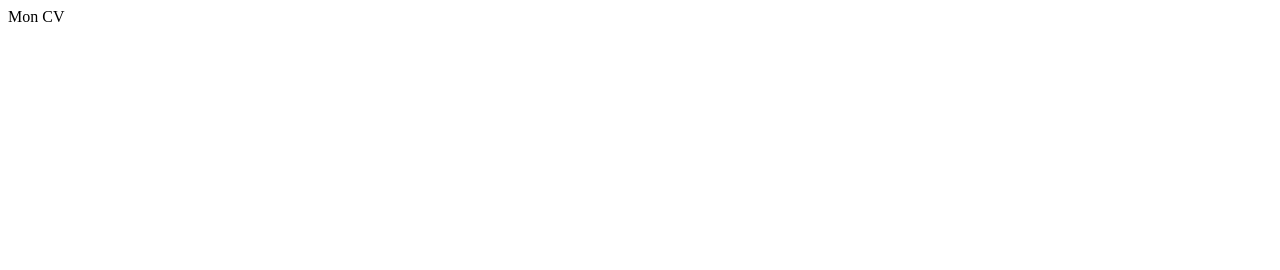
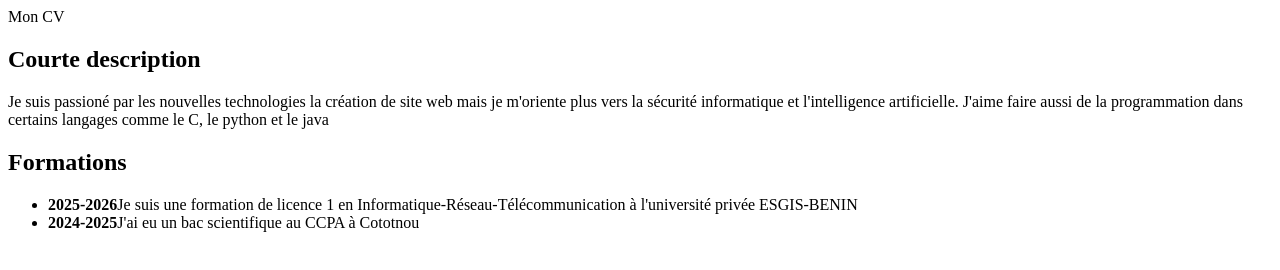
Before and after one commit to gbaguidimarieangebg-code/mon-cv, a plain HTML site: page index.html in a window 1280 px wide. Drawn offline with Linux system fonts and the light colour scheme.

Commit message:
mise en place de la section formation

```diff
--- a/index.html
+++ b/index.html
@@ -7,3 +7,18 @@
     <title>Mon CV</title>
     <link rel="stylesheet" href="style.css"
 </head>
+
+<!--Section Description-->
+<section>
+    <h2>Courte description</h2>
+    <p>Je suis passioné par les nouvelles technologies la création de site web mais je m'oriente plus vers la sécurité informatique et l'intelligence artificielle. J'aime faire aussi de la programmation dans certains langages comme le C, le python et le java </p>
+</section>
+
+<!--Section Formations-->
+<section>
+    <h2>Formations</h2>
+    <ul>
+        <li><strong>2025-2026</strong>Je suis une formation de licence 1 en Informatique-Réseau-Télécommunication à l'université privée ESGIS-BENIN</li>
+        <li><strong>2024-2025</strong>J'ai eu un bac scientifique au CCPA à Cototnou</li>
+    </ul>
+</section>
```
